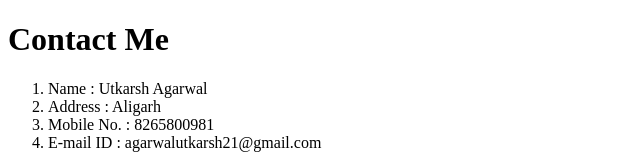
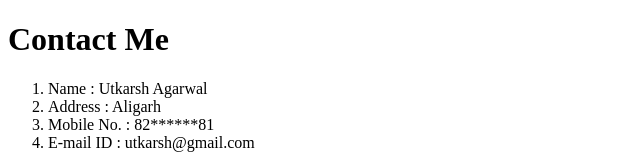
Before and after one commit to Utkarsh0806/CV, a plain HTML site: page contact.html in a window 1280 px wide. Shown: the top 165 px of the page, 0-640 px from the left. Drawn offline with Linux system fonts and the light colour scheme.

Commit message:
Update contact.html

```diff
--- a/contact.html
+++ b/contact.html
@@ -9,8 +9,8 @@
     <ol>
         <li>Name : Utkarsh Agarwal</li>
         <li>Address : Aligarh</li>
-        <li>Mobile No. : 8265800981</li>
-        <li>E-mail ID : agarwalutkarsh21@gmail.com</li>
+        <li>Mobile No. : 82******81</li>
+        <li>E-mail ID : utkarsh@gmail.com</li>
     </ol>
 
     <form>
```
